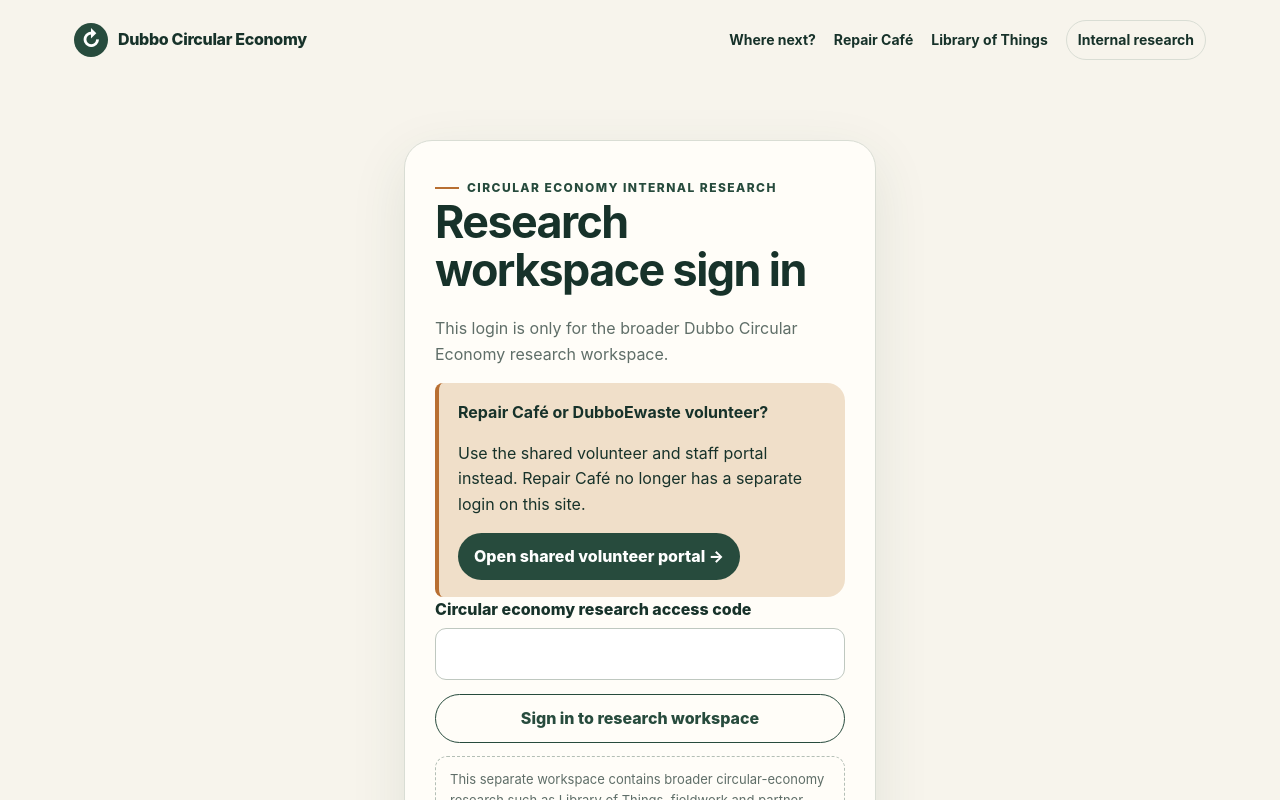
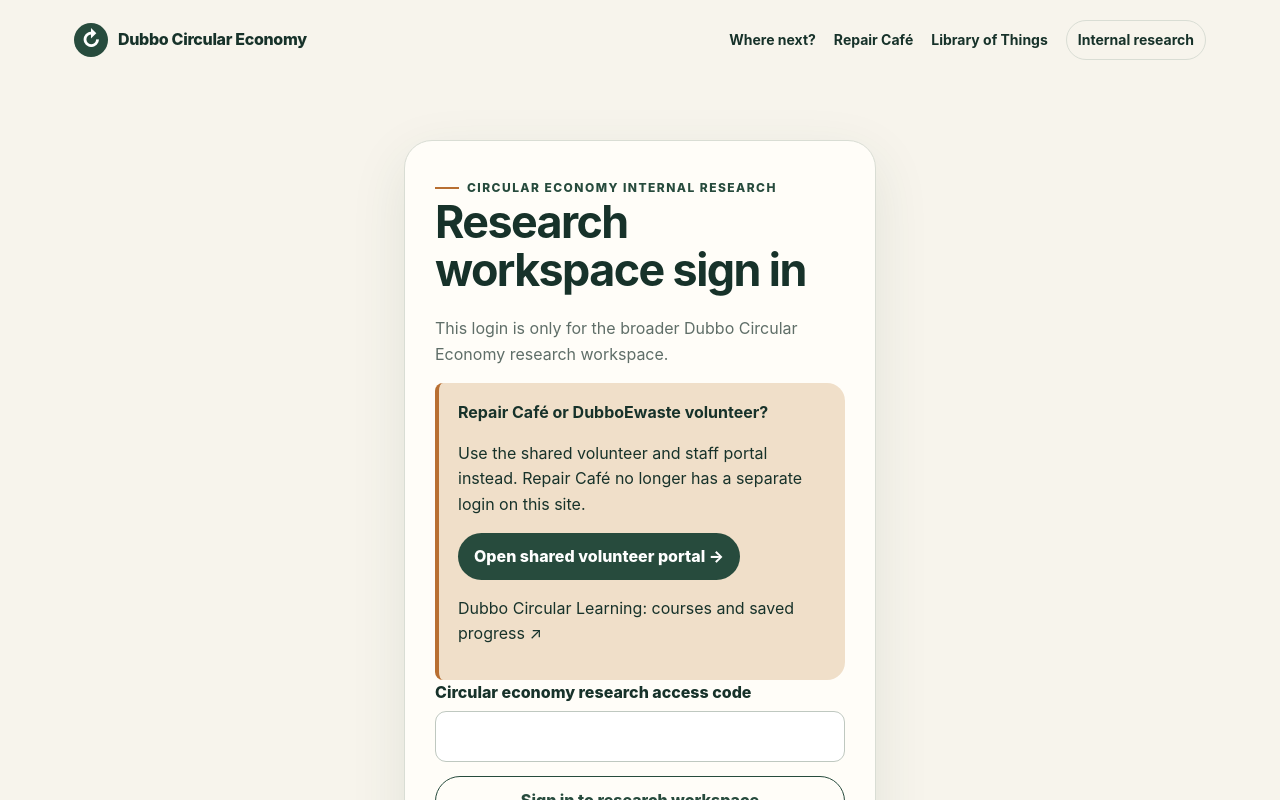
Before and after one commit to joshualparris/CircularEconomyDubbo, a Next.js app: page /login in a window 1280 px wide. Shown: the top 800 px of the page. Built offline with nearby package versions, Linux system fonts and the light colour scheme.

Commit message:
feat: link circular economy research portal to shared learning hub

```diff
--- a/app/login/page.js
+++ b/app/login/page.js
@@ -15,6 +15,7 @@ export default async function LoginPage({searchParams}){
     <strong>Repair Café or DubboEwaste volunteer?</strong>
     <p>Use the shared volunteer and staff portal instead. Repair Café no longer has a separate login on this site.</p>
     <a className="button" href="https://dubbo-ewaste-app.vercel.app/login">Open shared volunteer portal →</a>
+    <p><a href="https://dubbo-ewaste-app.vercel.app/learn">Dubbo Circular Learning: courses and saved progress ↗</a></p>
    </div>
 
    {params?.error?<p className="error">{params.error}</p>:null}
```
